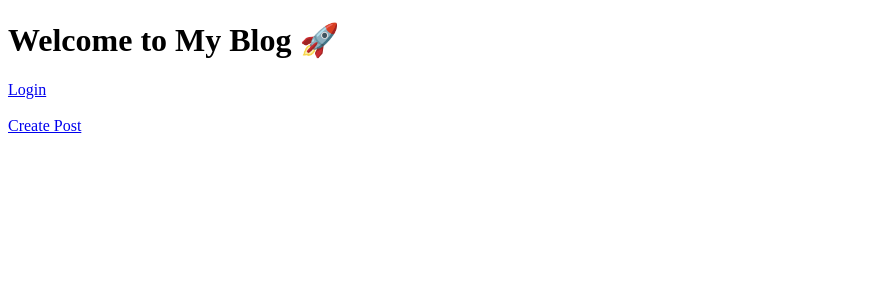
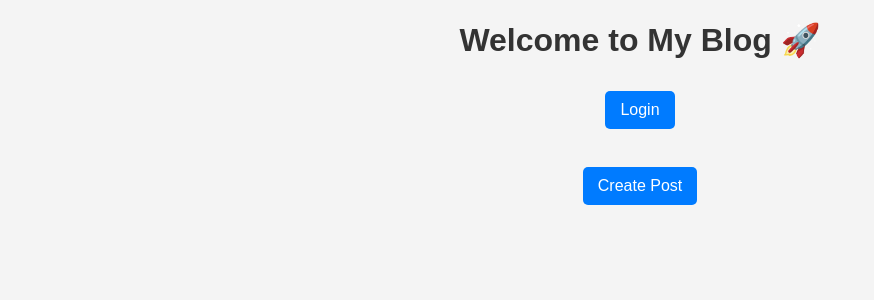
Before and after one commit to An-vi3013/blog-project, a Flask app: page / in a window 1280 px wide. Shown: the top 300 px of the page, without its empty margins (0-874 px from the left). Run offline with Flask 3, Linux system fonts and the light colour scheme.

Commit message:
Added CSS styling for better UI

```diff
--- /dev/null
+++ b/static/style.css
@@ -0,0 +1,23 @@
+body {
+    font-family: Arial;
+    background-color: #f4f4f4;
+    text-align: center;
+}
+
+h1 {
+    color: #333;
+}
+
+a {
+    display: inline-block;
+    margin: 10px;
+    padding: 10px 15px;
+    background-color: #007BFF;
+    color: white;
+    text-decoration: none;
+    border-radius: 5px;
+}
+
+a:hover {
+    background-color: #0056b3;
+}
--- a/templates/create_post.html
+++ b/templates/create_post.html
@@ -2,6 +2,7 @@
 <html>
 <head>
     <title>Create Post</title>
+    <link rel="stylesheet" href="{{ url_for('static', filename='style.css') }}">
 </head>
 <body>
     <h1>Create New Post</h1>
--- a/templates/index.html
+++ b/templates/index.html
@@ -2,6 +2,7 @@
 <html>
 <head>
     <title>My Blog</title>
+    <link rel="stylesheet" href="{{ url_for('static', filename='style.css') }}">
 </head>
 <body>
     <h1>Welcome to My Blog 🚀</h1>
--- a/templates/login.html
+++ b/templates/login.html
@@ -2,6 +2,7 @@
 <html>
 <head>
     <title>Login</title>
+    <link rel="stylesheet" href="{{ url_for('static', filename='style.css') }}">
 </head>
 <body>
     <h1>Login Page</h1>
```
